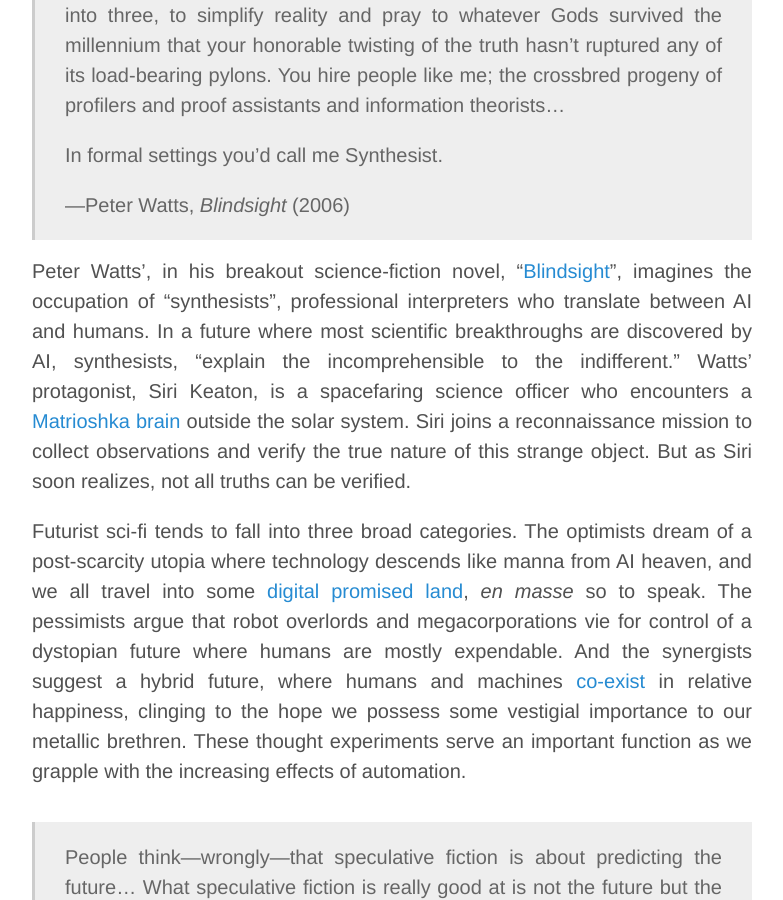
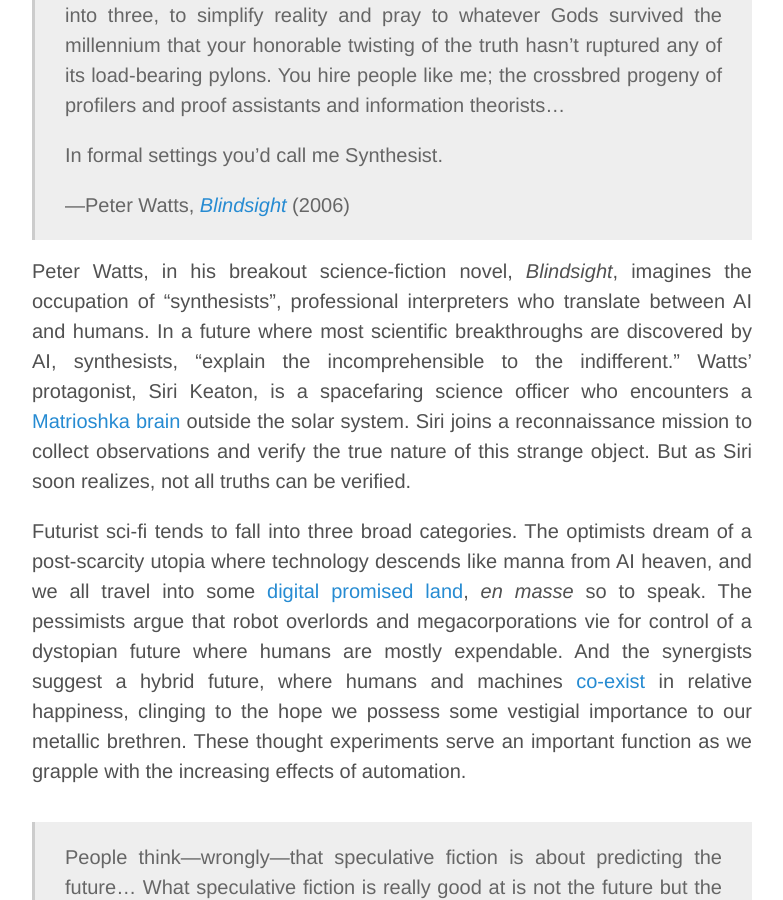
Before and after one commit to breandan/breandan.github.io, a Jekyll site: the page built from _posts/2017-02-02-trust-in-automation.md, in a window 1280 px wide and 900 px high, scrolled down 1417 px. Shown: the whole window, without its empty margins (248-1031 px from the left). Built offline with Jekyll 4.4.1, drawn with Linux system fonts in a browser that asks for light colours; nearby versions of some CDN libraries; formulas are drawn with MathJax 3.

Commit message:
fix possessive and refactor link

```diff
--- a/_posts/2017-02-02-trust-in-automation.md
+++ b/_posts/2017-02-02-trust-in-automation.md
@@ -19,9 +19,9 @@
 >
 > In formal settings you'd call me Synthesist.
 >
-> —Peter Watts, *Blindsight* (2006)
+> —Peter Watts, *[Blindsight](http://www.rifters.com/real/Blindsight.htm)* (2006)
 
-Peter Watts', in his breakout science-fiction novel, "[Blindsight](http://www.rifters.com/real/Blindsight.htm)", imagines the occupation of "synthesists", professional interpreters who translate between AI and humans. In a future where most scientific breakthroughs are discovered by AI, synthesists, "explain the incomprehensible to the indifferent." Watts' protagonist, Siri Keaton, is a spacefaring science officer who encounters a [Matrioshka brain](https://en.wikipedia.org/wiki/Matrioshka_brain) outside the solar system. Siri joins a reconnaissance mission to collect observations and verify the true nature of this strange object. But as Siri soon realizes, not all truths can be verified.
+Peter Watts, in his breakout science-fiction novel, *Blindsight*, imagines the occupation of "synthesists", professional interpreters who translate between AI and humans. In a future where most scientific breakthroughs are discovered by AI, synthesists, "explain the incomprehensible to the indifferent." Watts' protagonist, Siri Keaton, is a spacefaring science officer who encounters a [Matrioshka brain](https://en.wikipedia.org/wiki/Matrioshka_brain) outside the solar system. Siri joins a reconnaissance mission to collect observations and verify the true nature of this strange object. But as Siri soon realizes, not all truths can be verified.
 
 Futurist sci-fi tends to fall into three broad categories. The optimists dream of a post-scarcity utopia where technology descends like manna from AI heaven, and we all travel into some [digital promised land](https://en.wikipedia.org/wiki/Technological_singularity), *en masse* so to speak. The pessimists argue that robot overlords and megacorporations vie for control of a dystopian future where humans are mostly expendable. And the synergists suggest a hybrid future, where humans and machines [co-exist](https://www.penny-arcade.com/comic/story/automata) in relative happiness, clinging to the hope we possess some vestigial importance to our metallic brethren. These thought experiments serve an important function as we grapple with the increasing effects of automation.
 
```
